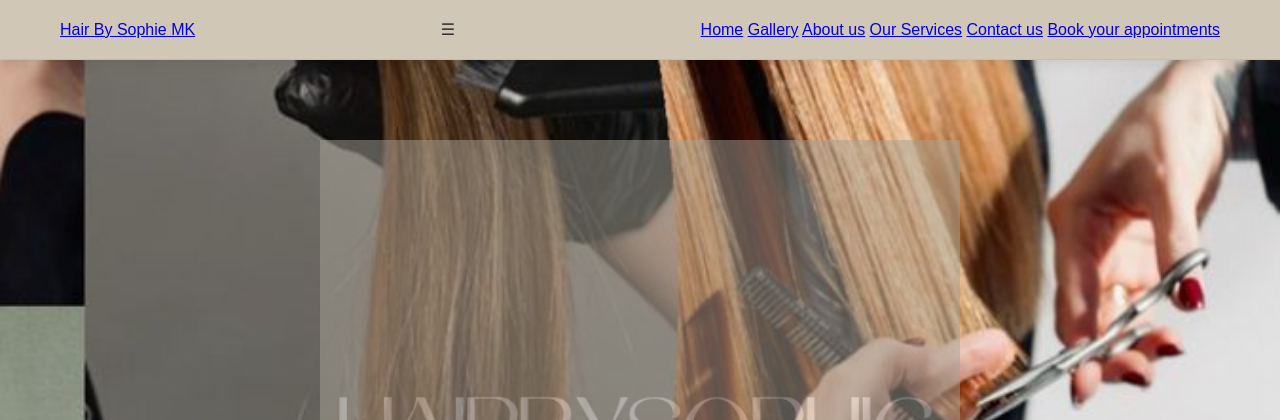
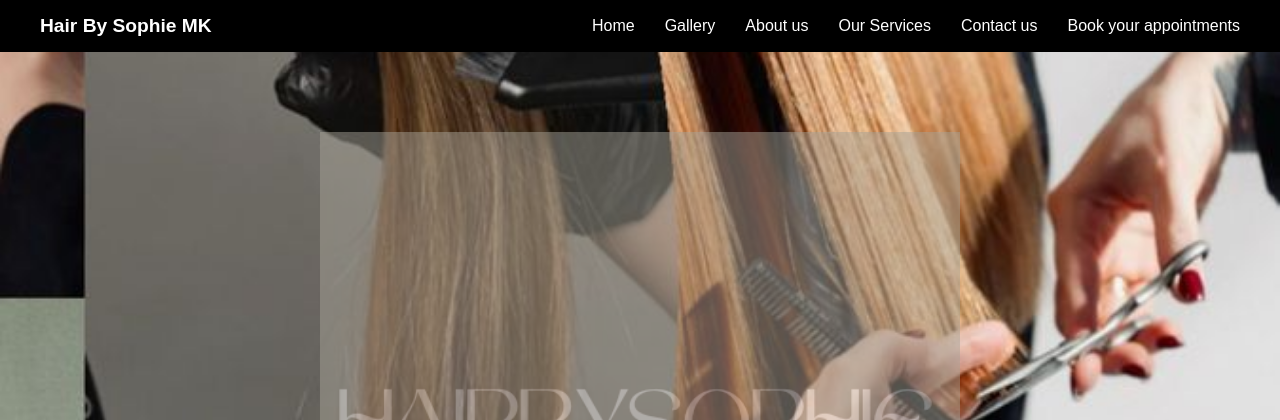
Before and after one commit to klejdaelezaj/hairbysophiemk, a Django app: page /book/ in a window 1280 px wide. Shown: the top 420 px of the page. Run offline with Django 5.2, Linux system fonts and the light colour scheme.

Commit message:
Refactor navbar styles for improved layout

```diff
--- a/sallon_fixed/static/css/style.css
+++ b/sallon_fixed/static/css/style.css
@@ -18,53 +18,63 @@ body {
     background-color: #F8F6F0;
 }
 
-/* Navbar Profesional */
+/* NAVBAR STYLES */
 .navbar {
-    display: flex;
-    justify-content: space-between;
-    align-items: center;
-    padding: 20px 60px;
-    background: #D1C7B6;
-    box-shadow: 0 4px 12px rgba(0,0,0,0.08);
-    position: sticky;
-    top: 0;
-    z-index: 100;
-    border-bottom: 1px solid rgba(0,0,0,0.05);
-    transition: all 0.3s ease;
+  display: flex;
+  justify-content: space-between;
+  align-items: center;
+  padding: 15px 25px;
+  background: black;
 }
 
-.nav-left a,
-.nav-right a {
-    text-decoration: none;
-    color: #2f2f2f;
-    font-weight: 600;
-    margin: 0 20px;
-    position: relative;
-    transition: color 0.3s ease;
+.navbar a {
+  color: white;
+  text-decoration: none;
+  margin: 0 15px;
+  font-size: 1rem;
 }
 
-.nav-left a::after,
-.nav-right a::after {
-    content: '';
-    position: absolute;
-    width: 0%;
-    height: 2px;
-    background: #7b5f46;
-    left: 0;
-    bottom: -4px;
-    transition: width 0.3s ease;
+.logo a {
+  font-weight: bold;
+  font-size: 1.2rem;
 }
 
-.nav-left a:hover::after,
-.nav-right a:hover::after {
-    width: 100%;
+.nav-links {
+  display: flex;
+  flex-wrap: wrap;
 }
 
-.nav-left a:hover,
-.nav-right a:hover {
-    color: #7b5f46;
+.menu-toggle {
+  display: none;
+  font-size: 1.8rem;
+  color: white;
+  cursor: pointer;
 }
 
+/* MOBILE VIEW */
+@media (max-width: 768px) {
+  .menu-toggle {
+    display: block;
+  }
+
+  .nav-links {
+    display: none;
+    flex-direction: column;
+    width: 100%;
+    background: black;
+    text-align: center;
+    margin-top: 10px;
+  }
+
+  .nav-links a {
+    display: block;
+    padding: 12px 0;
+    margin: 0;
+  }
+
+  .nav-links.active {
+    display: flex;
+  }
 /* Main */
 main {
     flex: 1; /* zgjat hapësirën e mbetur midis navbar dhe footer */
```
